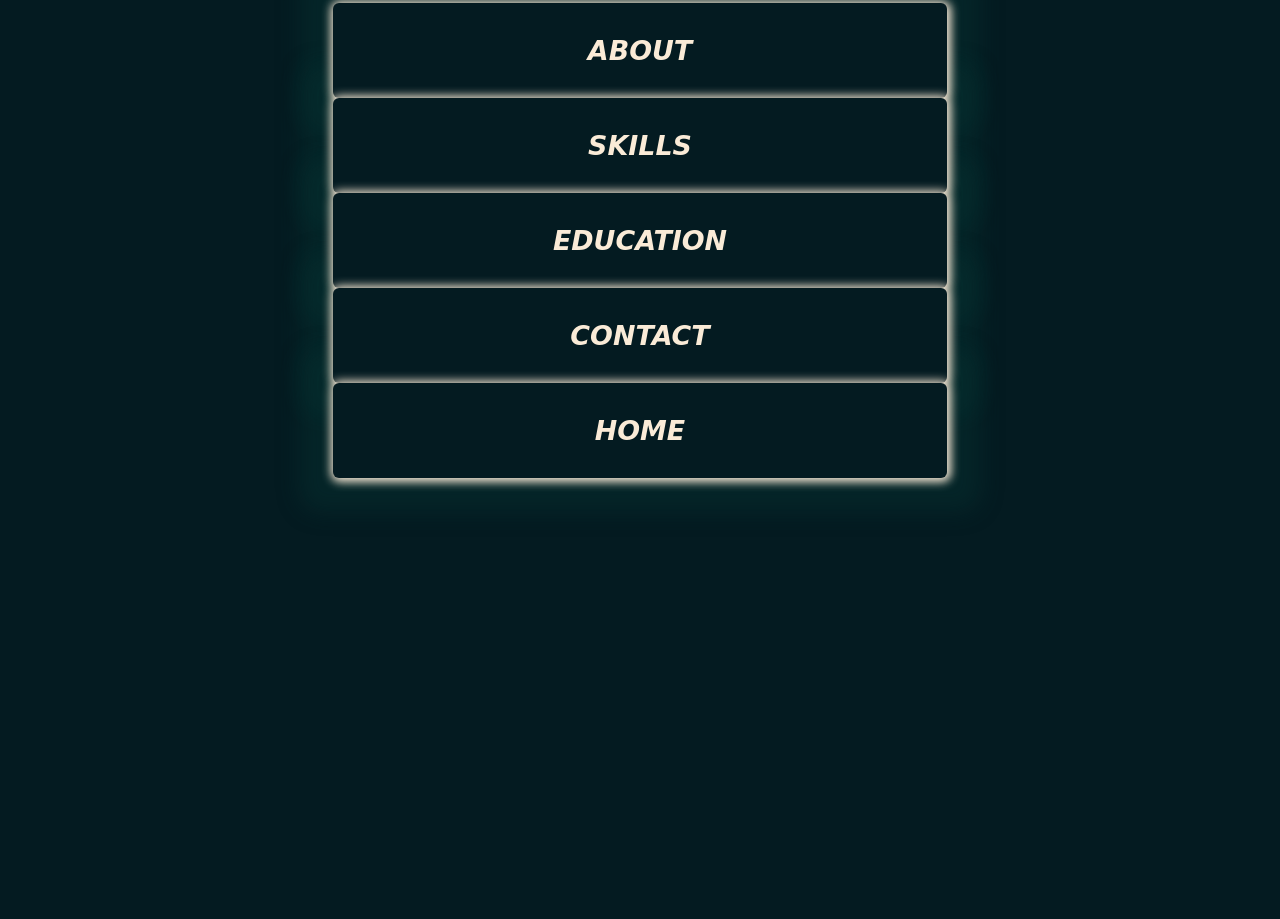
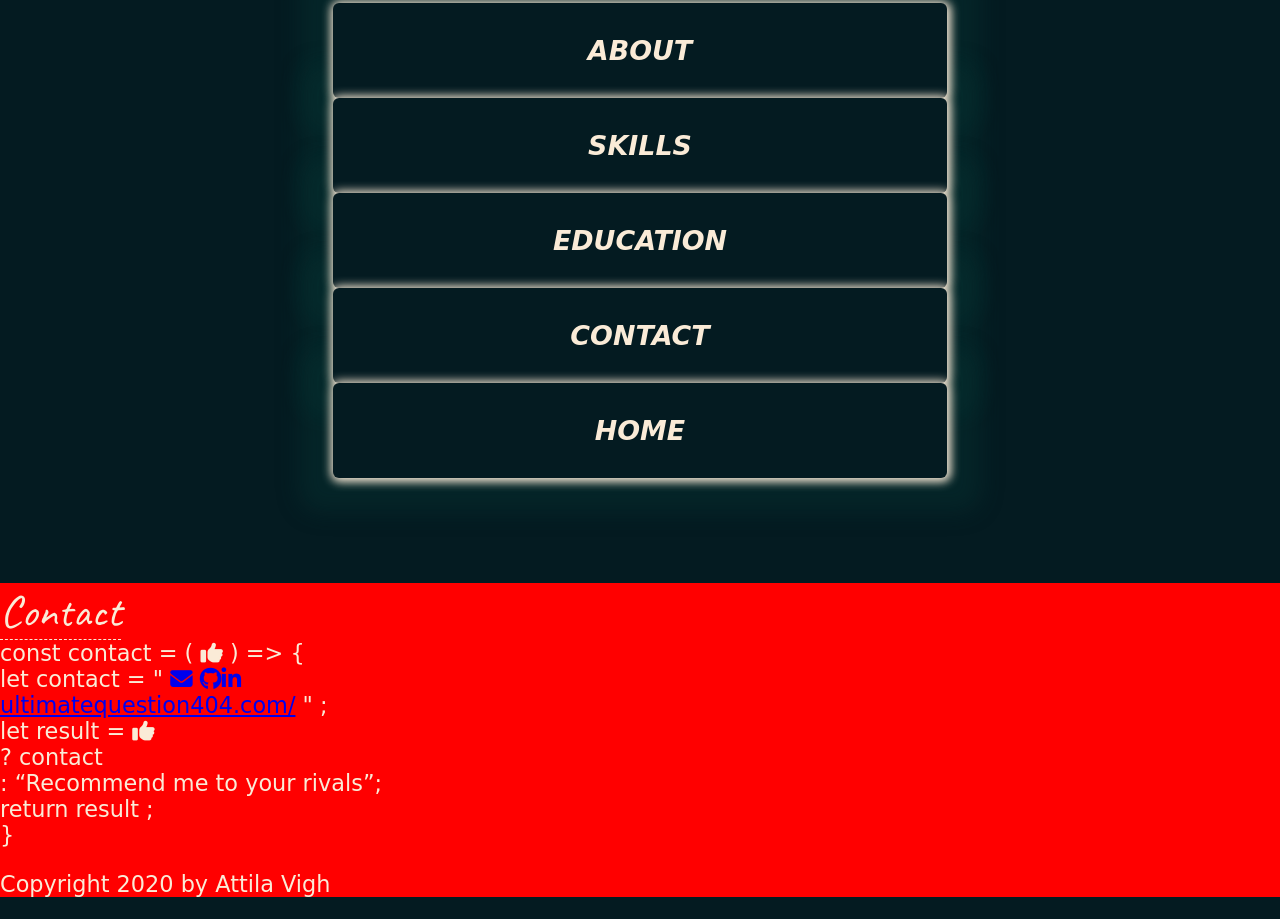
Before and after one commit to Attila-Vigh/1is2nd, a website: page builds/resume/index.html in a window 1280 px wide. Shown: the part 903-1822 px from the top of the page. Before the commit the page ends 1486 px from the top, so only its background shows below. Drawn offline with Linux system fonts and the light colour scheme; a web font is replaced by a local one.

Commit message:
Footer data added tot index.html.

```diff
--- a/builds/resume/index.html
+++ b/builds/resume/index.html
@@ -151,6 +151,52 @@
 
         </ul>
     </nav>
+    <footer >
+        <div id="contact">
+            <h2>Contact</h2>
+            <div class="contact">
+                <div class="constVar">
+                    <span class="violet">const </span><span class="orange">contact </span>
+                    <span class="typoSign"> = </span>
+                    <span class="typoSign"> ( </span>
+                    <i class="blue fa fa-thumbs-up" aria-hidden="true"></i><span class="sr-only"></span>
+                    <span class="typoSign"> ) </span>
+                    <span class="typoSign"> => </span>
+                    <span class="typoSign"> { </span>
+                </div>
+                <div class="firstLet">
+
+                    <span class="violet ">let </span><span class="blue">contact <span class="typoSign"> = </span> </span>
+                        <span class="green">&quot</span>
+                            <a href="attilavigh.contact@gmail.com"><i class="fa fa-envelope" aria-hidden="true"></i><span class="sr-only"></span></a>
+                            <a href="https://github.com/Attila-Vigh  "><i class="fa fa-github" aria-hidden="true"></i><span class="sr-only"></span</a>
+                            <a href="https://www.linkedin.com/in/attila-vigh"><i class="fa fa-linkedin" aria-hidden="true"></i><span class="sr-only"></span></a>
+                </div>
+
+                <div class="webURL">
+                    <a href="https://ultimatequestion404.com/">ultimatequestion404.com/</a>
+                    <span class="green">&quot</span>
+                    <span class="typoSign">;</span>
+                </div>
+                <div class="secondLet">
+                    <span class="violet">let </span><span class="blue">result </span>
+                    <span class="typoSign"> = </span> <i class="blue fa fa-thumbs-up" aria-hidden="true"></i><span class="sr-only"></span>
+                </div>
+                <div class="ifResult">
+                    <span class="typoSign"> ? </span> <span class="blue">contact </span></div>
+                <div class="thenResult">
+                        <span class="typoSign"> : </span> <span class="green"><q>Recommend me to your rivals</q></span><span class="typoSign">;</span>
+                </div>
+                <div class="returnResults">
+                    <span class="violet">return </span><span class="blue">result <span class="typoSign">;</span>
+                </div>
+                <div class="closeBraket">
+                    }
+                </div>
+            </div>
+            <p class="copyright"><span class="shadow">Copyright <script> document.writeln(new Date().getFullYear())</script> by Attila Vigh</span></p>
+        </div>
+    </footer>
 <!-- </div>    -->
 </body>
 </html>
```
Also changed, not shown: process/sass/modules/_navigation.scss (+5 -5 lines).
